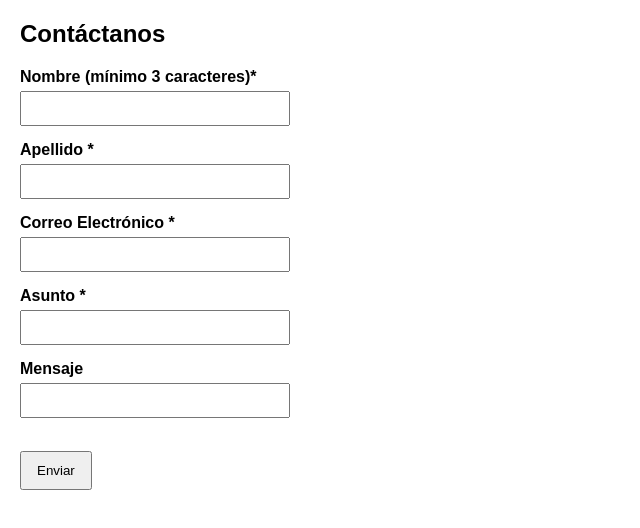
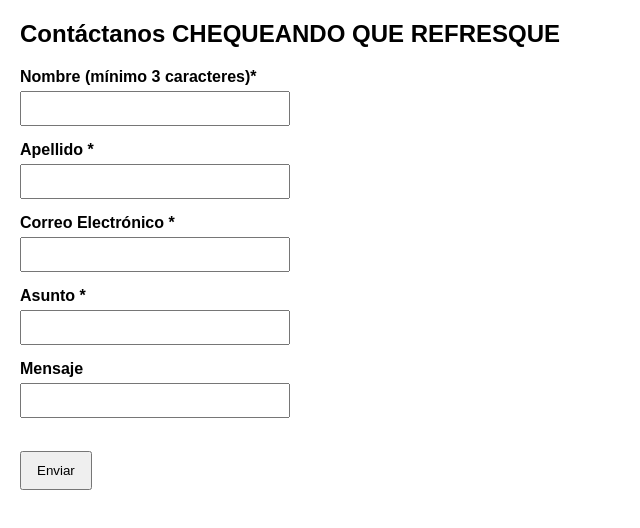
Before and after one commit to juanpaopk/TP-JS---ZA---SI---JPO, a plain HTML site: page index.html in a window 1280 px wide. Shown: the whole page, without its empty margins (0-640 px from the left). Drawn offline with nearby package versions, Linux system fonts and the light colour scheme.

Commit message:
Modify contact form header and structure
Updated the contact form header and ensured the HTML structure is correct.

```diff
--- a/index.html
+++ b/index.html
@@ -18,7 +18,7 @@
 </head>
 <body>
 
-    <h2>Contáctanos</h2>
+    <h2>Contáctanos CHEQUEANDO QUE REFRESQUE</h2>
 
     <form id="miFormulario" novalidate>
         <!-- Los primeros 3 campos son obligatorios -->
```
